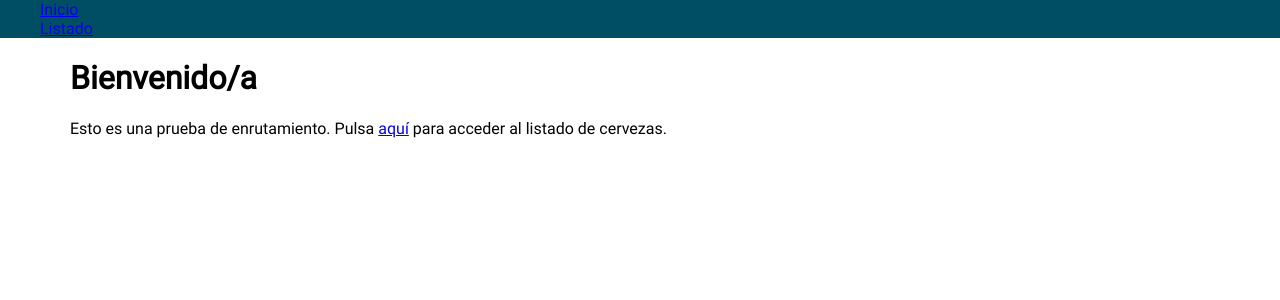
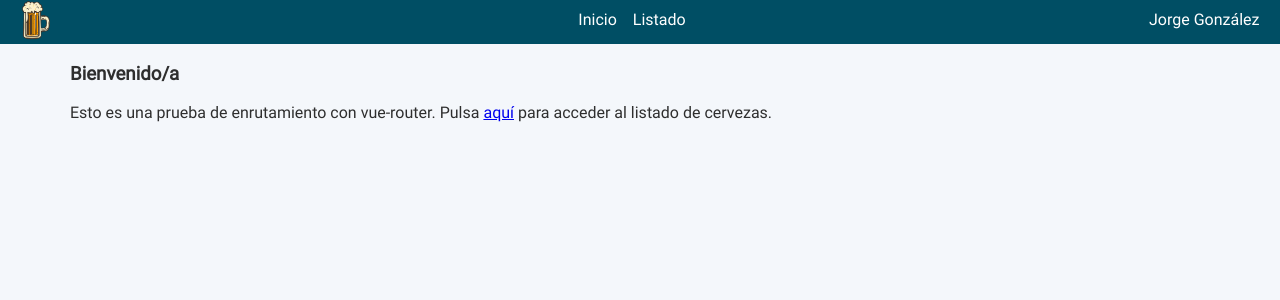
Before and after one commit to Jgonaz/vue-ts-punk-api, a Vue app: page / in a window 1280 px wide. Shown: the top 300 px of the page. Built offline with nearby package versions, Linux system fonts and the light colour scheme; what vue-universal-modal would draw is missing.

Commit message:
Tabla, estilos y componente detalle.

```diff
--- a/src/App.vue
+++ b/src/App.vue
@@ -1,6 +1,14 @@
 <template>
   <div>
     <nav class="navbar">
+      <div class="navbar-logo">
+        <img
+          src="@/assets/images/beer_logo.png"
+          alt="beer_logo"
+          width="40"
+          height="40"
+        />
+      </div>
       <ul>
         <li>
           <router-link to="/index" class="navbar-brand">Inicio</router-link>
@@ -9,6 +17,13 @@
           <router-link to="/beers" class="nav-link">Listado</router-link>
         </li>
       </ul>
+      <div class="navbar-contact">
+        <a
+          href="https://www.linkedin.com/in/jgonzalez-azpillaga/"
+          target="_blank"
+          >Jorge González</a
+        >
+      </div>
     </nav>
     <div class="container">
       <router-view />
@@ -28,6 +43,4 @@ export default defineComponent({
 
 <style lang="scss">
 @import "@/styles/main";
-@import "@/styles/modal";
-@import "@/styles/variables";
 </style>
--- /dev/null
+++ b/src/components/BeerDetails.vue
@@ -0,0 +1,26 @@
+<template>
+  <div class="details">
+    <img
+      src="@/assets/images/beer_logo.png"
+      width="64"
+      height="64"
+      alt="beer_logo"
+    />
+    <span>{{ beer.name }}</span>
+    <span>{{ beer.description }}</span>
+    <span>{{ beer.tagline }}</span>
+    <span>{{ beer.abv }}</span>
+  </div>
+</template>
+
+<script lang="ts">
+import { defineComponent } from "vue";
+import Beer from "@/types/Beer";
+
+export default defineComponent({
+  name: "BeerDetails",
+  props: {
+    beer: { required: true, type: Object as () => Beer },
+  },
+});
+</script>
--- a/src/components/BeersList.vue
+++ b/src/components/BeersList.vue
@@ -1,7 +1,7 @@
 <template>
-  <div>
+  <div class="list">
     <div>
-      <h1>Listado de cervezas.</h1>
+      <h3>Listado de cervezas</h3>
     </div>
     <div class="search">
       <input type="text" v-model="filter" />
@@ -9,24 +9,39 @@
     <div v-if="errMsg" class="error-msg">
       <span> {{ errMsg }} </span>
     </div>
-    <div v-else class="grid">
-      <div v-for="(beer, index) in beers" v-bind:key="index">
-        <div class="grid-item" :id="'beer_' + beer.id">
-          <h3 class="grid-item_title" @click="beerDetails(beer.id)">
-            {{ beer.name }}
-          </h3>
-        </div>
+    <div v-else>
+      <div class="grid grid-header">
+        <span class="grid-item">Nombre</span>
+        <span class="grid-item">Eslogan</span>
+        <span class="grid-item">Fecha de elaboración</span>
+        <span class="grid-item">Volumen</span> <span class="grid-item"></span>
+      </div>
+      <div
+        v-for="(beer, index) in beers"
+        v-bind:key="index"
+        class="grid grid-body"
+        :id="'beer_' + beer.id"
+      >
+        <span class="grid-item">
+          {{ beer.name }}
+        </span>
+        <span class="grid-item">
+          {{ beer.tagline }}
+        </span>
+        <span class="grid-item">
+          {{ beer.first_brewed }}
+        </span>
+        <span class="grid-item">
+          {{ beer.abv }}
+        </span>
+        <span class="grid-item grid-item-details" @click="beerDetails(beer.id)">
+          Ver detalles
+        </span>
       </div>
     </div>
     <VueModal v-model="showModal" :close="closeModal">
       <div class="modal modal-details">
-        <img
-          src="@/assets/images/beer_logo.png"
-          width="64"
-          height="64"
-          alt="beer_logo"
-        />
-        <h3>{{ itemSelected.name }}</h3>
+        <BeerDetails v-if="itemSelected" :beer="itemSelected"></BeerDetails>
         <button @click="closeModal">Cerrar</button>
       </div>
     </VueModal>
@@ -37,9 +52,13 @@
 import { defineComponent } from "vue";
 import Beer from "@/types/Beer";
 import BeersDataService from "@/services/BeersDataService";
+import BeerDetails from "@/components/BeerDetails.vue";
 
 export default defineComponent({
   name: "BeersList",
+  components: {
+    BeerDetails,
+  },
   data() {
     return {
       beers: [] as Beer[], // Array de cervezas
--- a/src/components/IndexPage.vue
+++ b/src/components/IndexPage.vue
@@ -1,8 +1,8 @@
 <template>
   <div>
-    <h1>Bienvenido/a</h1>
+    <h3>Bienvenido/a</h3>
     <span>
-      Esto es una prueba de enrutamiento. Pulsa
+      Esto es una prueba de enrutamiento con vue-router. Pulsa
       <router-link to="/beers">aquí</router-link> para acceder al listado de
       cervezas.
     </span>
--- a/src/router.ts
+++ b/src/router.ts
@@ -6,11 +6,13 @@ const routes: Array<RouteRecordRaw> = [
     alias: "/index",
     name: "inicio",
     component: () => import("./components/IndexPage.vue"),
+    props: { title: "Inicio" as string },
   },
   {
     path: "/beers",
     name: "beers-list",
     component: () => import("./components/BeersList.vue"),
+    props: { title: "Buscador de cervezas" as string },
   },
 ];
 const router = createRouter({
--- a/src/styles/_main.scss
+++ b/src/styles/_main.scss
@@ -3,14 +3,40 @@
 
 body {
   margin: 0;
+  background-color: #f4f7fb;
 
   #app {
-    nav.navbar {
+    .navbar {
       background-color: $dark-blue;
+      display: flex;
+
+      &-logo,
+      &-contact {
+        width: 115px;
+        margin: 0 1rem;
+      }
 
       ul {
-        margin: 0;
         list-style-type: none;
+        height: 40px;
+        max-width: 1140px;
+        margin: 0 auto;
+        padding: 0;
+
+        li {
+          display: inline;
+          margin-right: 1rem;
+        }
+      }
+      a {
+        color: white;
+        text-decoration: none;
+        transition: 0.25s all ease-in;
+        line-height: 40px;
+
+        &:hover {
+          text-decoration: underline;
+        }
       }
     }
 
@@ -21,7 +47,18 @@ body {
       .list {
         .search {
         }
+
+        // Prueba CSS Grid
         .grid {
+          display: grid;
+          grid-template-columns: repeat(5, 1fr);
+          border-top: 1px solid black;
+          border-right: 1px solid black;
+          span {
+            padding: 8px 4px;
+            border-left: 1px solid black;
+            border-bottom: 1px solid black;
+          }
         }
       }
     }
--- a/src/styles/_variables.scss
+++ b/src/styles/_variables.scss
@@ -3,6 +3,20 @@ $blue: #00a5cf;
 $aquamarine: #9fffcb;
 $dark-green: #25a18e;
 $green: #7ae582;
+
+h1,
+h2,
+h3,
+h4,
+h5,
+h6,
+span {
+  color: #2e2e2e;
+}
+
+span {
+  font-size: 16px;
+}
 
 @font-face {
   font-family: "Roboto";
```
